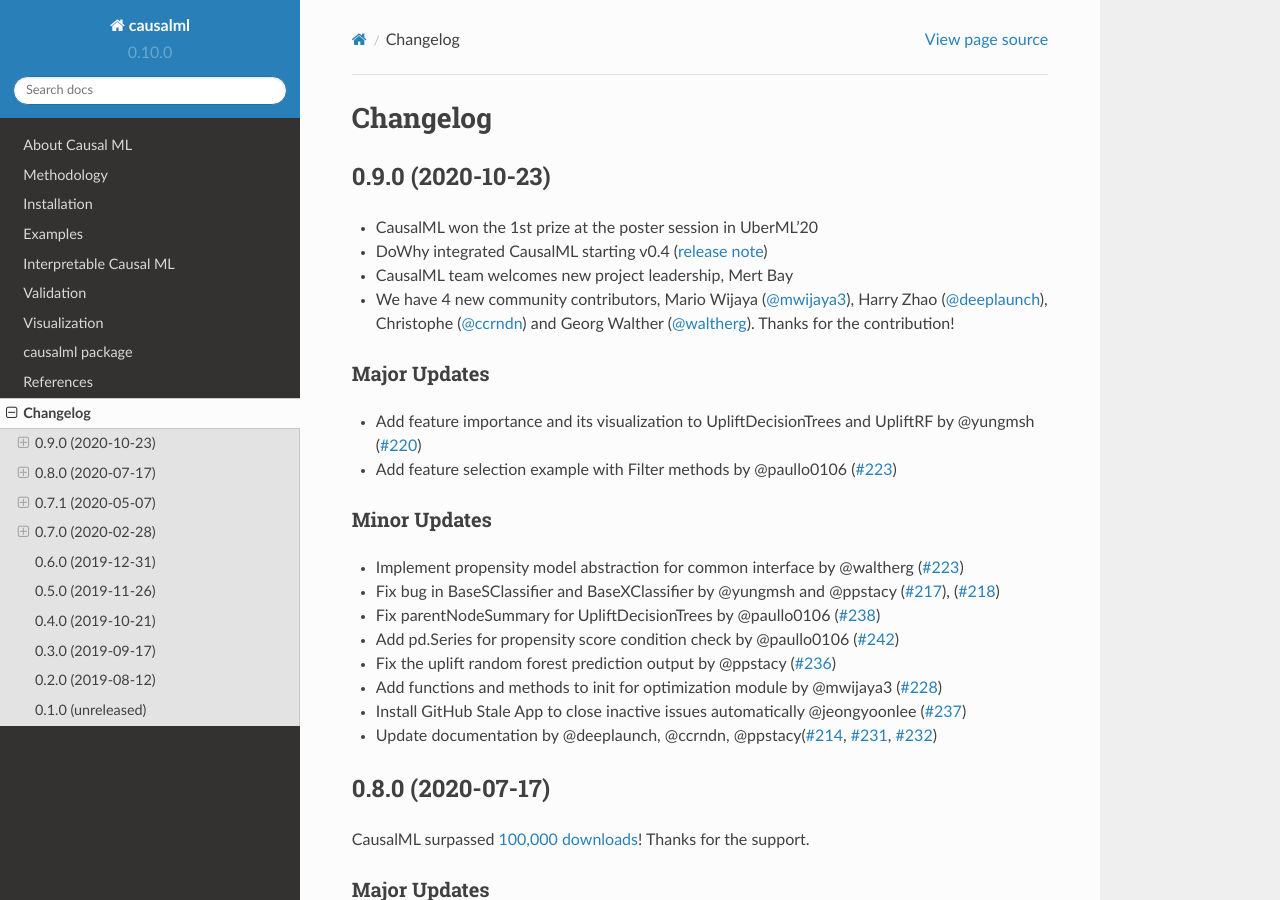
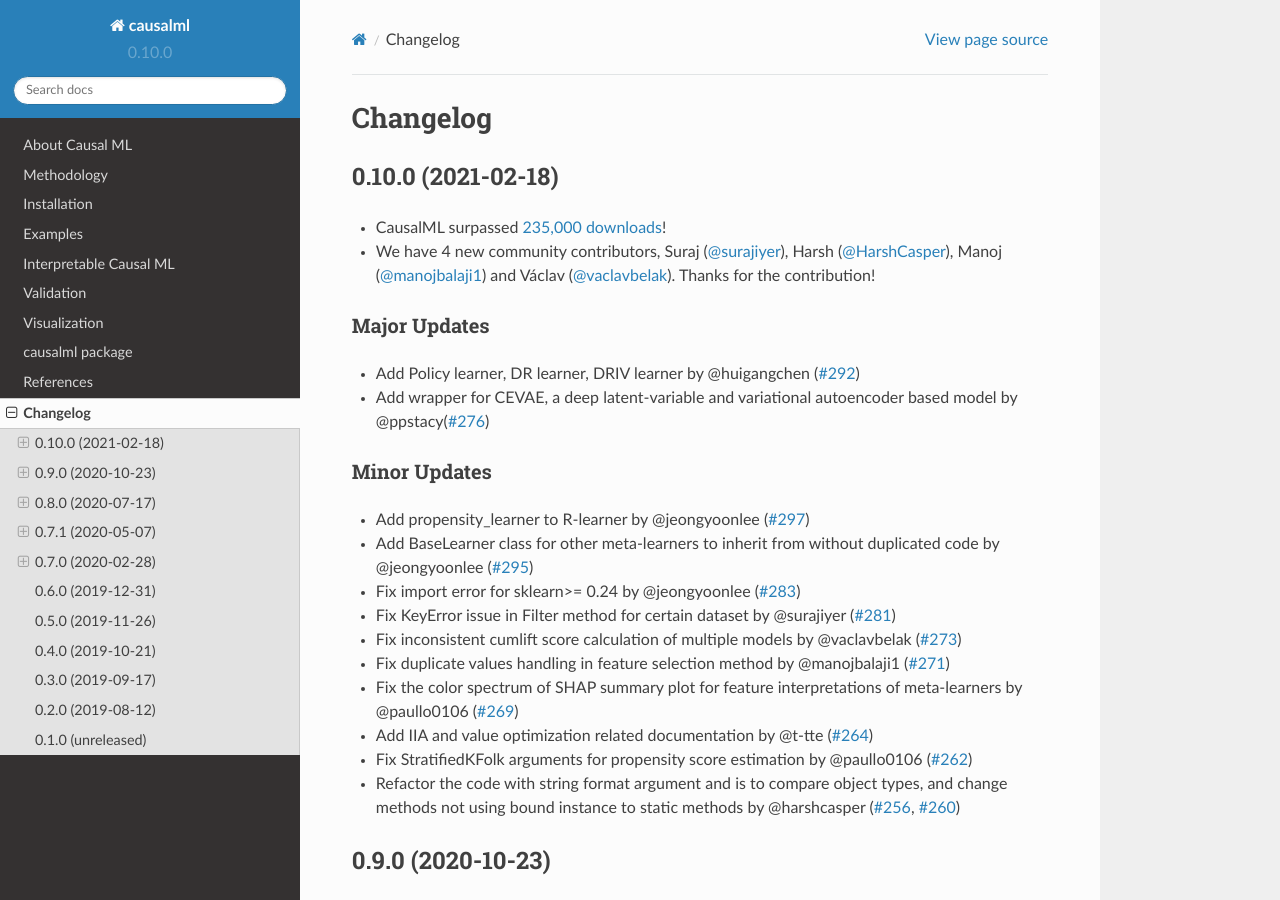
Before and after one commit to uber/causalml, a Sphinx documentation site: the page built from docs/changelog.rst, in a window 1280 px wide and 900 px high. Built offline with Sphinx 7.4.7 and the Read the Docs theme 2.0.0, drawn with Linux system fonts in a browser that asks for light colours; cross-references to code outside the pages are shown as plain code.

Commit message:
Update changelog for upcoming release

```diff
--- a/docs/changelog.rst
+++ b/docs/changelog.rst
@@ -2,6 +2,31 @@
 
 Changelog
 =========
+0.10.0 (2021-02-18)
+------------------
+- CausalML surpassed `235,000 downloads <https://pepy.tech/project/causalml>`_!
+- We have 4 new community contributors, Suraj (`@surajiyer <https://github.com/surajiyer>`_), Harsh (`@HarshCasper <https://github.com/HarshCasper>`_), Manoj (`@manojbalaji1 <https://github.com/manojbalaji1>`_) and Václav (`@vaclavbelak <https://github.com/vaclavbelak>`_). Thanks for the contribution!
+
+Major Updates
+~~~~~~~~~~~~~
+- Add Policy learner, DR learner, DRIV learner by @huigangchen (`#292 <https://github.com/uber/causalml/pull/292>`_)
+- Add wrapper for CEVAE, a deep latent-variable and variational autoencoder based model by @ppstacy(`#276 <https://github.com/uber/causalml/pull/276>`_)
+
+Minor Updates
+~~~~~~~~~~~~~
+- Add propensity_learner to R-learner by @jeongyoonlee (`#297 <https://github.com/uber/causalml/pull/297>`_)
+- Add BaseLearner class for other meta-learners to inherit from without duplicated code by @jeongyoonlee (`#295 <https://github.com/uber/causalml/pull/295>`_)
+- Fix import error for sklearn>= 0.24 by @jeongyoonlee (`#283 <https://github.com/uber/causalml/pull/283>`_)
+- Fix KeyError issue in Filter method for certain dataset by @surajiyer (`#281 <https://github.com/uber/causalml/pull/281>`_)
+- Fix inconsistent cumlift score calculation of multiple models by @vaclavbelak (`#273 <https://github.com/uber/causalml/pull/273>`_)
+- Fix duplicate values handling in feature selection method by @manojbalaji1 (`#271 <https://github.com/uber/causalml/pull/271>`_)
+- Fix the color spectrum of  SHAP summary plot  for feature interpretations of meta-learners by @paullo0106 (`#269 <https://github.com/uber/causalml/pull/269>`_)
+- Add IIA and value optimization related documentation by @t-tte (`#264 <https://github.com/uber/causalml/pull/264>`_)
+- Fix StratifiedKFolk arguments for propensity score estimation by @paullo0106 (`#262 <https://github.com/uber/causalml/pull/262>`_)
+- Refactor the code with string format argument and is to compare object types, and change methods not using bound instance to static methods by @harshcasper (`#256 <https://github.com/uber/causalml/pull/256>`_, `#260 <https://github.com/uber/causalml/pull/260>`_)
+
+
+
 0.9.0 (2020-10-23)
 ------------------
 - CausalML won the 1st prize at the poster session in UberML'20
```
